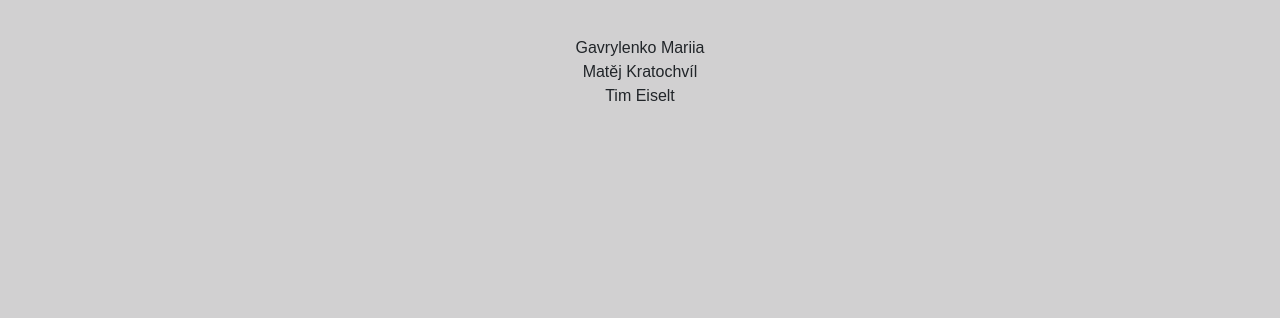
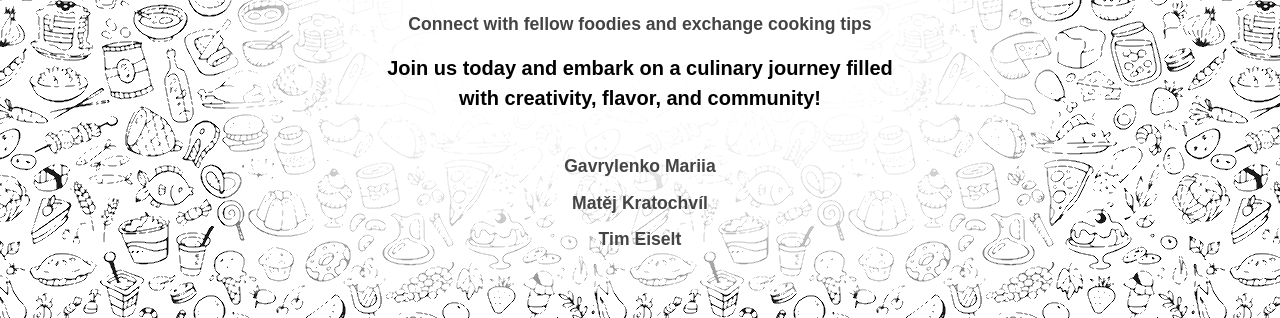
Before and after one commit to gyarab/2023-3e-Zeryk, a Django app: page /en/about/ in a window 1280 px wide. Shown: the part 806-1124 px from the top of the page. Before the commit the page ends 907 px from the top, so only its background shows below. Run offline with Django 5.2, Linux system fonts and the light colour scheme; some libraries are stand-ins or nearby versions.

Commit message:
frontend

```diff
--- a/Zeryk/recipes/static/recipes/base.css
+++ b/Zeryk/recipes/static/recipes/base.css
@@ -1,13 +1,14 @@
 :root {
-  --color-primary: #d1d0d1;
-  --color-secondary: #6D6A75;
+  --color-primary: #ffffff;
+  --color-secondary: #444444;
   --color-tertiary: #37323E;
-  --color-accent: #DEB841;
-  --color-dark: #DE9E36;
+  --color-accent: #ffc457;
+  --color-dark: #b5873e;
 }
 
 body {
   background-color: var(--color-primary);
+  background-image: url(food.png);
   font-family: Arial, sans-serif;
 }
 
@@ -31,7 +32,7 @@ body {
   height: 95vh;
   margin-bottom: 1vw;
   width: 10vw;
-  background: url(https://cdn.discordapp.com/attachments/882928872428032070/1231624389439521008/zeryk-menu-bg.png?ex=66267f18&is=66252d98&hm=62025af3a47023d9fc00e92f475c8676ddb71d3fc7a35ea165f467b5c732e179&);
+  background: url(https://.discordapp.com/attachments/882928872428032070/1231624389439521008/zeryk-menu-bg.png?ex=66267f18&is=66252d98&hm=62025af3a47023d9fc00e92f475c8676ddb71d3fc7a35ea165f467b5c732e179&);
   background-color: var(--color-accent);
   border-radius: 0.5vw;
   border: 1px solid var(--color-dark);
@@ -140,10 +141,10 @@ body {
   display: flex;
   flex-direction: row-reverse;
   justify-content: space-between;
-  padding: 20px;
+  padding: 5px;
   border-radius: 10px;
   overflow: auto;
-  border: 1px solid var(--color-dark);
+  border: 5px solid var(--color-accent);
   box-sizing: border-box;
 }
 
@@ -249,3 +250,62 @@ body {
   height: 5vw;
   border: 1px solid var(--color-secondary);
 }
+
+
+.background-container {
+  position: relative;
+  overflow: hidden;
+}
+
+.background-container::before {
+  content: "";
+  position: absolute;
+  top: 0;
+  left: 0;
+  width: 100%;
+  height: 100%;
+  background-color: white;
+  background-size: cover;
+  filter: blur(100px);
+  z-index: -1;
+}
+
+.container {
+  padding-top: 25px;
+  padding-bottom: 25px;
+}
+
+.display-4 {
+  font-size: 3rem;
+  font-weight: bold;
+  color: #99732b;
+}
+
+.lead {
+  font-size: 1.25rem;
+  font-weight: bold;
+  color: #000000;
+}
+
+ul.list-unstyled {
+  list-style: none;
+  padding-left: 0;
+}
+
+ul.list-unstyled li {
+  font-size: 1.1rem;
+  font-weight: bold;
+  color: #444;
+  margin-bottom: 10px;
+}
+
+footer {
+  background-color: #333;
+  color: #fff;
+  padding: 20px;
+  text-align: center;
+}
+
+footer p {
+  margin: 0;
+}
--- a/Zeryk/recipes/templates/recipes/about.html
+++ b/Zeryk/recipes/templates/recipes/about.html
@@ -2,6 +2,7 @@
 {% load i18n %}
 <!-- -->
 {% block content %}
+<div class="container-fluid background-container">
   <div class="container">
     <div class="row">
       <div class="col-md-8 offset-md-2 text-center">
@@ -27,4 +28,5 @@
       </div>
     </div>
   </div>
+</div>
 {% endblock content %}
--- a/Zeryk/recipes/templates/recipes/recipe_form.html
+++ b/Zeryk/recipes/templates/recipes/recipe_form.html
@@ -2,7 +2,7 @@
 {% load i18n %}
 {% load crispy_forms_tags %}
 {% block content %}
-<div class="container">
+<div class="background-container">
   <form method="POST" enctype="multipart/form-data">
     <fieldset class="form-group">
       <legend class="border-bottom mb-4">{% trans "Add Recipe" %}</legend>
--- a/Zeryk/users/templates/users/login.html
+++ b/Zeryk/users/templates/users/login.html
@@ -4,7 +4,7 @@
 {% load i18n %}
 <!-- -->
 {% block content %}
-<div class="container">
+<div class="background-container">
   <div class="row justify-content-center align-items-center">
     <div class="col-md-6 text-center">
       <form method="POST">
--- a/Zeryk/users/templates/users/logout.html
+++ b/Zeryk/users/templates/users/logout.html
@@ -2,7 +2,7 @@
 {% load i18n %}
 <!-- -->
 {% block content %}
-<div class="container">
+<div class="background-container">
   <h2>{% trans "You have been logged out!" %}</h2>
   <div class="border-top pt-3">
     <a class="text-muted" href="{% url 'user-login' %}">{% trans "Log back in here." %}</a>
--- a/Zeryk/users/templates/users/profile.html
+++ b/Zeryk/users/templates/users/profile.html
@@ -5,7 +5,7 @@
 
 <!-- -->
 {% block content %}
-<div class="container">
+<div class="background-container">
   <img class="pfp" src="{{ user.userprofile.pfp.url }}" alt="{{ user.userprofile.user.username }}" />
   <h1>{{ user.username }}</h1>
   <h2>{% trans "Your recipes:" %}</h2>
--- a/Zeryk/users/templates/users/register.html
+++ b/Zeryk/users/templates/users/register.html
@@ -5,7 +5,7 @@
 {% load static %}
 <!-- -->
 {% block content %}
-<div class="container">
+<div class="background-container">
   <div class="row justify-content-center align-items-center">
     <div class="col-md-6 text-center">
       <form method="POST" enctype="multipart/form-data">
```
Also changed, not shown: Zeryk/db.sqlite3, Zeryk/media/pfp/.jpg (added), Zeryk/media/recipes/.jpg (added), Zeryk/recipes/static/recipes/food.png (added). Lines whose indentation alone changed are shown as unchanged.
